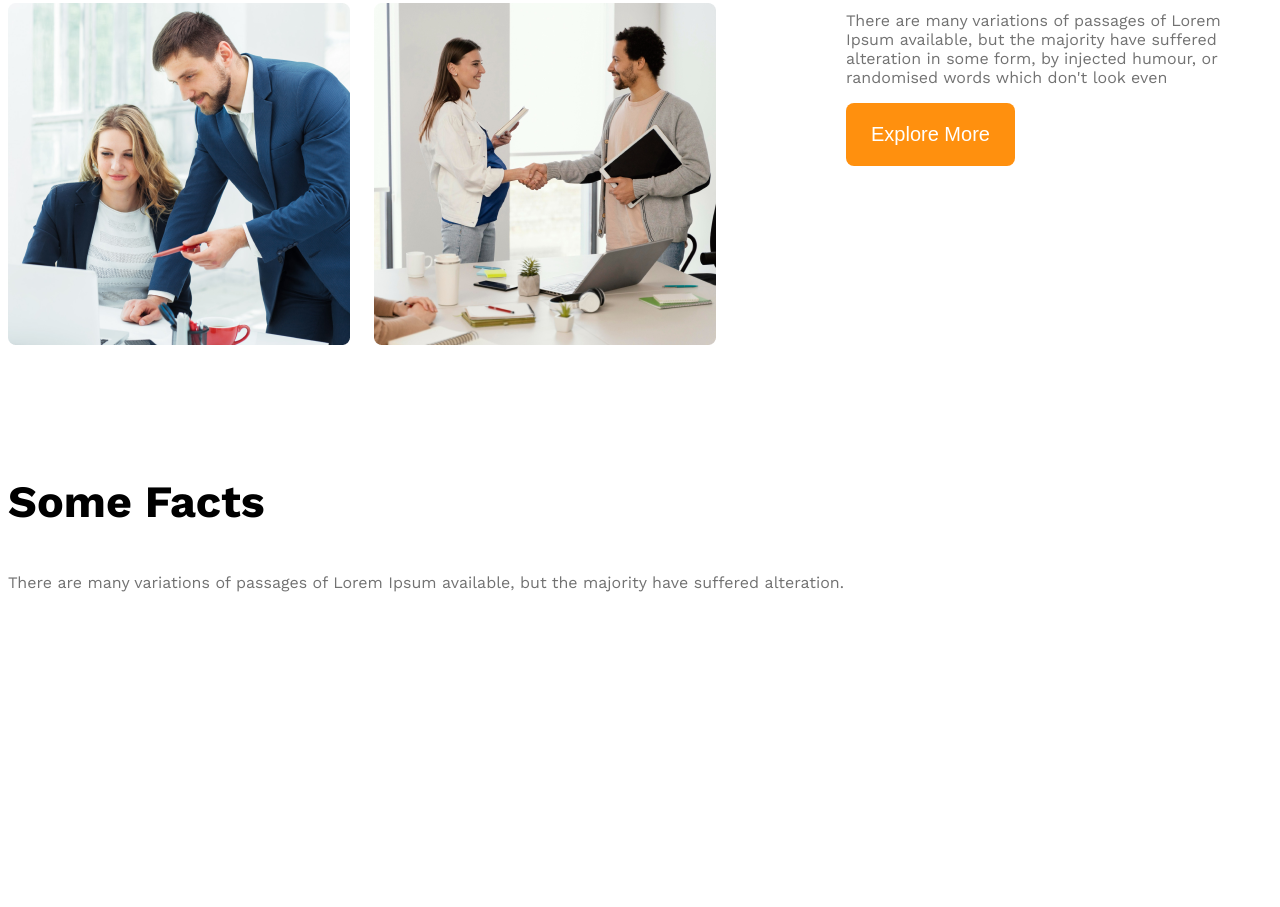
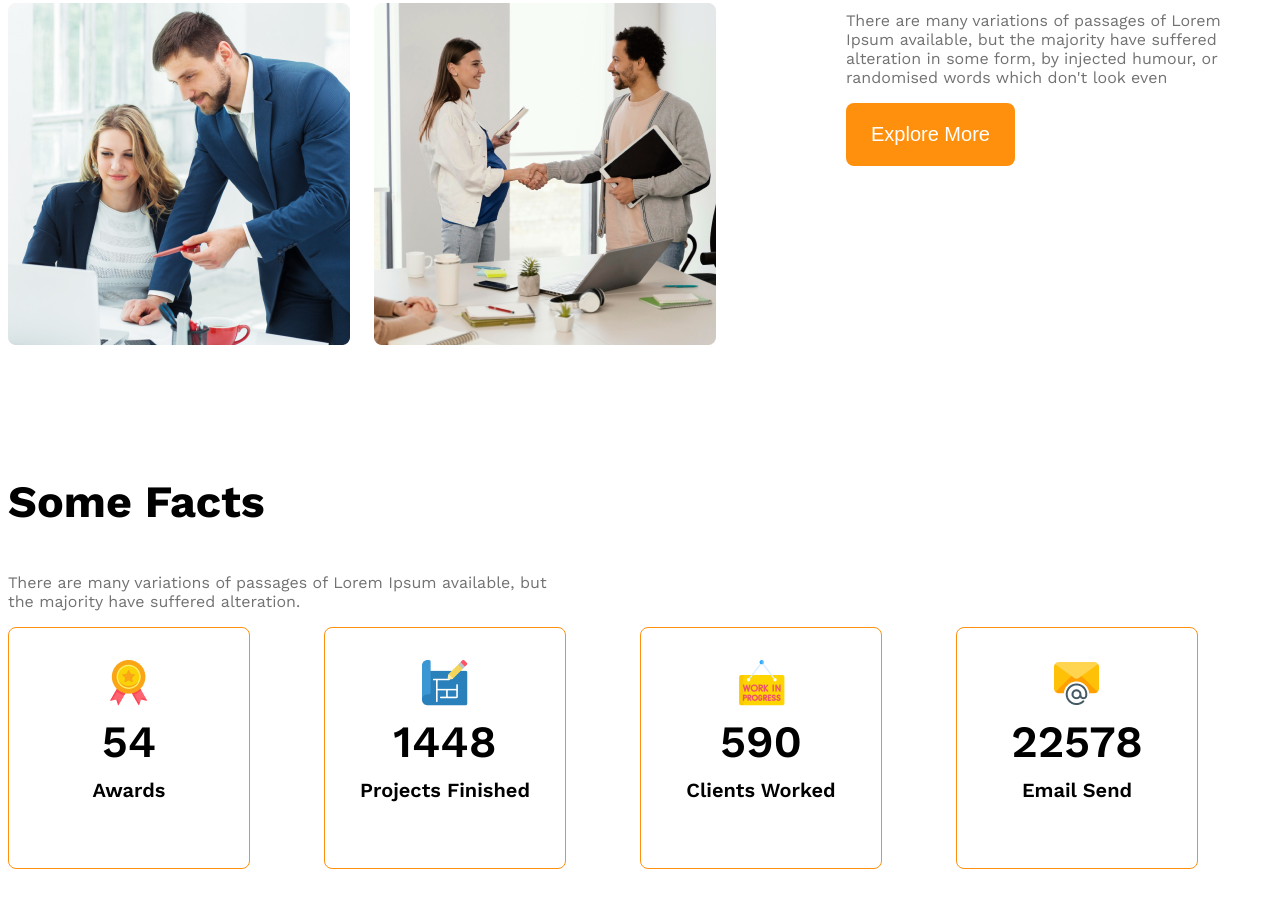
Before and after one commit to MonyeemTAMZID/g3-arch-res, a plain HTML site: page index.html in a window 1280 px wide. Shown: the part 1696-2603 px from the top of the page. Before the commit the page ends 2418 px from the top, so only its background shows below. Drawn offline with nearby package versions, Linux system fonts and the light colour scheme.

Commit message:
added fact cards part-2

```diff
--- a/index.html
+++ b/index.html
@@ -64,10 +64,40 @@
       <!-- features will enjoy -->
       <section class="">
         <h3 class="section-title">Some Facts</h3>
-        <p class="text-light-gray">
+        <p class="text-light-gray fact-description">
           There are many variations of passages of Lorem Ipsum available, but
           the majority have suffered alteration.
         </p>
+        <div class="facts-container">
+          <div class="fact-card display-flex">
+            <div>
+              <img src="images/icons/ribon.png" alt="" class="fact-icon" />
+              <h4 class="fact-number">54</h4>
+              <h5 class="fact-name">Awards</h5>
+            </div>
+          </div>
+          <div class="fact-card display-flex">
+            <div>
+              <img src="images/icons/projects.png" alt="" class="fact-icon" />
+              <h4 class="fact-number">1448</h4>
+              <h5 class="fact-name">Projects Finished</h5>
+            </div>
+          </div>
+          <div class="fact-card display-flex">
+            <div>
+              <img src="images/icons/customers.png" alt="" class="fact-icon" />
+              <h4 class="fact-number">590</h4>
+              <h5 class="fact-name">Clients Worked</h5>
+            </div>
+          </div>
+          <div class="fact-card display-flex">
+            <div>
+              <img src="images/icons/email.png" alt="" class="fact-icon" />
+              <h4 class="fact-number">22578</h4>
+              <h5 class="fact-name">Email Send</h5>
+            </div>
+          </div>
+        </div>
       </section>
       <!--some facts  -->
       <section class="some-facts"></section>
--- a/styles/style.css
+++ b/styles/style.css
@@ -103,6 +103,35 @@ main{
 #quick-list{
     font-weight: 500;
 }
+/* some facts related style */
+.fact-card{
+    border: 1px solid rgba(255, 144, 14, 1);
+    width: 240px;
+    height: 240px;
+    border-radius: 8px;
+    text-align: center;
+    align-items: center;
+    justify-content: center;
+}
+.fact-number{
+    font-size: 2.8rem;
+    font-weight: 600;
+    margin-top: 5px;
+    margin-bottom: 10px;
+}
+.fact-name{
+    font-size: 1.25rem;
+    font-weight: 600;
+    margin-top: 10px;
+}
+.fact-description{
+    max-width: 540px;
+}
+.facts-container{
+    display: grid;
+    grid-template-columns: repeat(4,1fr);
+
+}
 
 /* responsive media query */
 @media screen and (max-width:576px) {
```
